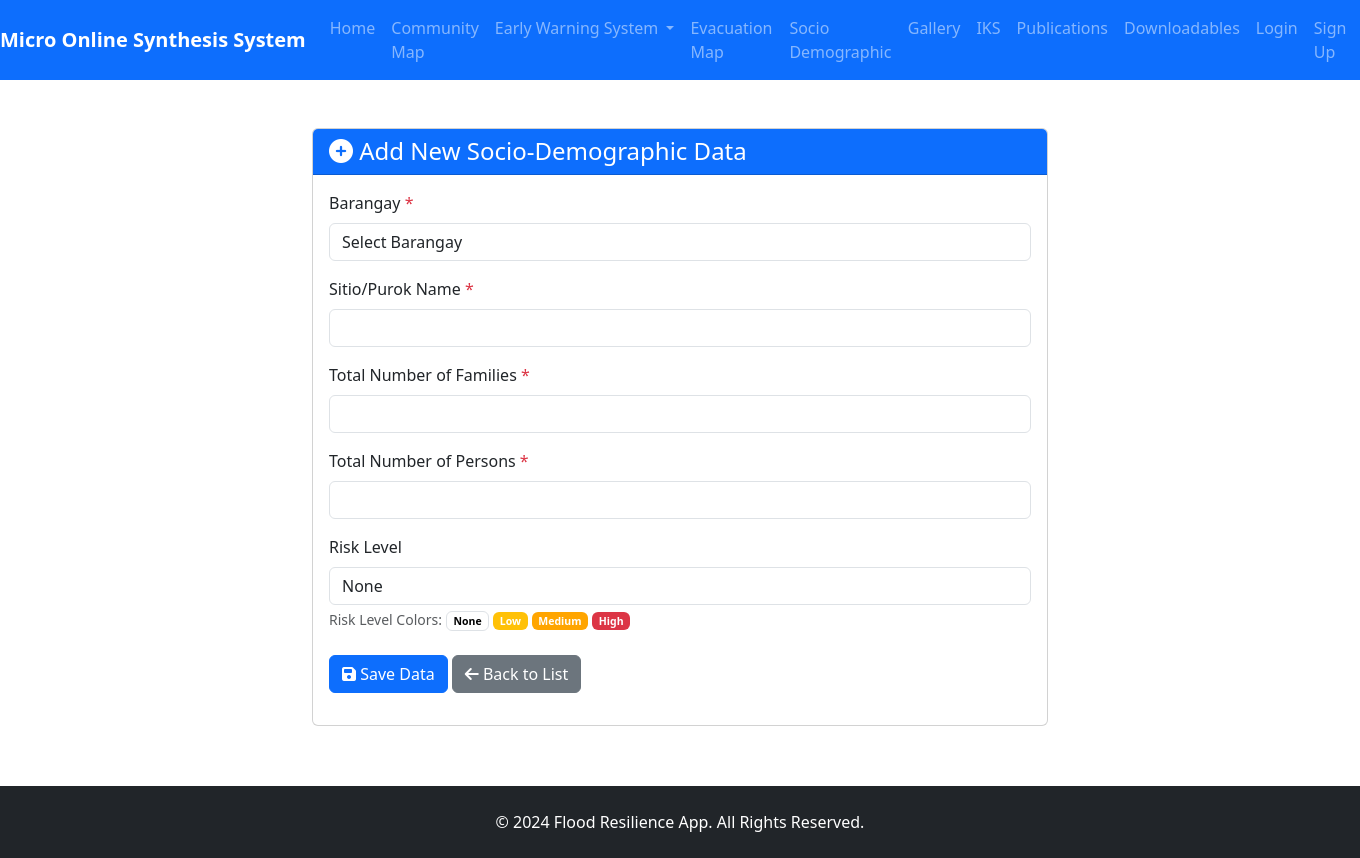
After one commit to Vinzsent/oss, a PHP site: page /add_socio.php in a window 1360 px wide. The commit adds this page. Run offline with PHP 8.4, Linux system fonts and the light colour scheme.

Commit message:
updated codes as of 9/8/2025 5:05 PM

```diff
--- /dev/null
+++ b/add_socio.php
@@ -0,0 +1,195 @@
+<?php
+// Start session to access user data
+session_start();
+
+include('config.php');
+
+$user_role = '';
+if (isset($_SESSION['loggedin']) && $_SESSION['loggedin'] === true && isset($_SESSION['id'])) {
+    $user_id = $_SESSION['id'];
+    $user_query = "SELECT role FROM users WHERE id = ?";
+    $user_stmt = $conn->prepare($user_query);
+    $user_stmt->bind_param("i", $user_id);
+    if ($user_stmt->execute()) {
+        $user_result = $user_stmt->get_result();
+        if ($user_result && $user_result->num_rows > 0) {
+            $user = $user_result->fetch_assoc();
+            $user_role = $user['role'];
+            // Debug: Show the role in the input field
+            $debug_role = htmlspecialchars($user_role);
+        }
+    }
+    $user_stmt->close();
+}
+
+// Get list of barangays for dropdown
+$barangays = ['Lizada', 'Daliao']; // Add more barangays as needed
+
+// Process form submission
+$message = '';
+$message_type = '';
+
+if ($_SERVER['REQUEST_METHOD'] === 'POST') {
+    $barangay = $_POST['barangay'] ?? '';
+    $sitio_purok = trim($_POST['sitio_purok'] ?? '');
+    $total_families = (int)($_POST['total_families'] ?? 0);
+    $total_persons = (int)($_POST['total_persons'] ?? 0);
+    $risk_level = (int)($_POST['risk_level'] ?? 0);
+
+    // Validate input
+    if (empty($sitio_purok) || $total_families <= 0 || $total_persons <= 0) {
+        $message = 'Please fill in all required fields with valid data.';
+        $message_type = 'danger';
+    } else {
+        // Check if sitio/purok already exists
+        $check_sql = "SELECT id FROM socio_data WHERE barangay = ? AND sitio_purok = ?";
+        $check_stmt = $conn->prepare($check_sql);
+        $check_stmt->bind_param("ss", $barangay, $sitio_purok);
+        $check_stmt->execute();
+        $result = $check_stmt->get_result();
+
+        if ($result->num_rows > 0) {
+            $message = 'This sitio/purok already exists in the selected barangay.';
+            $message_type = 'warning';
+        } else {
+            // Insert new record
+            $insert_sql = "INSERT INTO socio_data (barangay, sitio_purok, total_families, total_persons, risk_level)
+                          VALUES (?, ?, ?, ?, ?)";
+            $insert_stmt = $conn->prepare($insert_sql);
+            $insert_stmt->bind_param("ssiii", $barangay, $sitio_purok, $total_families, $total_persons, $risk_level);
+
+            if ($insert_stmt->execute()) {
+                $message = 'Socio-demographic data added successfully!';
+                $message_type = 'success';
+                // Clear form
+                $_POST = [];
+            } else {
+                $message = 'Error adding data: ' . $conn->error;
+                $message_type = 'danger';
+            }
+        }
+    }
+}
+?>
+<!DOCTYPE html>
+<html lang="en">
+<head>
+    <meta charset="UTF-8">
+    <meta name="viewport" content="width=device-width, initial-scale=1.0">
+    <title>Add Socio-Demographic Data - Micro OSS App</title>
+    <link href="https://maxcdn.bootstrapcdn.com/bootstrap/4.5.2/css/bootstrap.min.css" rel="stylesheet">
+    <link rel="stylesheet" href="https://cdnjs.cloudflare.com/ajax/libs/font-awesome/6.5.2/css/all.min.css">
+    <style>
+        html, body {
+            height: 100%;
+            margin: 0;
+        }
+        body {
+            display: flex;
+            flex-direction: column;
+            min-height: 100vh;
+        }
+        .content-wrapper {
+            flex: 1 0 auto;
+            padding-bottom: 60px;
+        }
+    </style>
+</head>
+<body>
+    <!-- Navigation Bar -->
+    <?php include('includes/nav.php'); ?>
+
+    <div class="content-wrapper">
+        <div class="container mt-5">
+            <div class="row justify-content-center">
+                <div class="col-md-8">
+                    <div class="card">
+                        <div class="card-header bg-primary text-white">
+                            <h4 class="mb-0"><i class="fas fa-plus-circle"></i> Add New Socio-Demographic Data</h4>
+                        </div>
+                        <div class="card-body">
+                            <?php if ($message): ?>
+                                <div class="alert alert-<?php echo $message_type; ?> alert-dismissible fade show" role="alert">
+                                    <?php echo $message; ?>
+                                    <button type="button" class="close" data-dismiss="alert" aria-label="Close">
+                                        <span aria-hidden="true">&times;</span>
+                                    </button>
+                                </div>
+                            <?php endif; ?>
+
+                            <form method="post" action="add_socio.php">
+                                <div class="form-group">
+                                    <label for="barangay">Barangay <span class="text-danger">*</span></label>
+                                    <select class="form-control" id="barangay" name="barangay" required>
+                                        <option value="">Select Barangay</option>
+                                        <?php foreach ($barangays as $brgy): ?>
+                                            <option value="<?php echo $brgy; ?>" <?php echo (isset($_POST['barangay']) && $_POST['barangay'] === $brgy) ? 'selected' : ''; ?>>
+                                                <?php echo ucfirst($brgy); ?>
+                                            </option>
+                                        <?php endforeach; ?>
+                                    </select>
+                                </div>
+
+                                <div class="form-group">
+                                    <label for="sitio_purok">Sitio/Purok Name <span class="text-danger">*</span></label>
+                                    <input type="text" class="form-control" id="sitio_purok" name="sitio_purok"
+                                           value="<?php echo htmlspecialchars($_POST['sitio_purok'] ?? ''); ?>"
+                                           required>
+                                </div>
+
+                                <div class="form-group">
+                                    <label for="total_families">Total Number of Families <span class="text-danger">*</span></label>
+                                    <input type="number" class="form-control" id="total_families" name="total_families"
+                                           min="1" value="<?php echo $_POST['total_families'] ?? ''; ?>" required>
+                                </div>
+
+                                <div class="form-group">
+                                    <label for="total_persons">Total Number of Persons <span class="text-danger">*</span></label>
+                                    <input type="number" class="form-control" id="total_persons" name="total_persons"
+                                           min="1" value="<?php echo $_POST['total_persons'] ?? ''; ?>" required>
+                                </div>
+
+                                <div class="form-group">
+                                    <label for="risk_level">Risk Level</label>
+                                    <select class="form-control" id="risk_level" name="risk_level">
+                                        <option value="0" <?php echo (isset($_POST['risk_level']) && $_POST['risk_level'] == 0) ? 'selected' : ''; ?>>None</option>
+                                        <option value="1" <?php echo (isset($_POST['risk_level']) && $_POST['risk_level'] == 1) ? 'selected' : ''; ?>>Low</option>
+                                        <option value="2" <?php echo (isset($_POST['risk_level']) && $_POST['risk_level'] == 2) ? 'selected' : ''; ?>>Medium</option>
+                                        <option value="3" <?php echo (isset($_POST['risk_level']) && $_POST['risk_level'] == 3) ? 'selected' : ''; ?>>High</option>
+                                    </select>
+                                    <small class="form-text text-muted">
+                                        Risk Level Colors:
+                                        <span class="badge" style="background-color: white; color: black; border: 1px solid #dee2e6;">None</span>
+                                        <span class="badge badge-warning">Low</span>
+                                        <span class="badge" style="background-color: orange; color: white;">Medium</span>
+                                        <span class="badge badge-danger">High</span>
+                                    </small>
+                                </div>
+
+                                <div class="form-group mt-4">
+                                    <button type="submit" class="btn btn-primary">
+                                        <i class="fas fa-save"></i> Save Data
+                                    </button>
+                                    <a href="socio.php" class="btn btn-secondary">
+                                        <i class="fas fa-arrow-left"></i> Back to List
+                                    </a>
+                                </div>
+                            </form>
+                        </div>
+                    </div>
+                </div>
+            </div>
+        </div>
+    </div>
+
+    <footer class="bg-dark text-white p-4 text-center">
+        <div class="container">
+            &copy; 2024 Flood Resilience App. All Rights Reserved.
+        </div>
+    </footer>
+
+    <script src="https://code.jquery.com/jquery-3.5.1.slim.min.js"></script>
+    <script src="https://cdn.jsdelivr.net/npm/@popperjs/core@2.9.1/dist/umd/popper.min.js"></script>
+    <script src="https://maxcdn.bootstrapcdn.com/bootstrap/4.5.2/js/bootstrap.min.js"></script>
+</body>
+</html>
```
Also changed, not shown: socio.php (+135 -9 lines).
